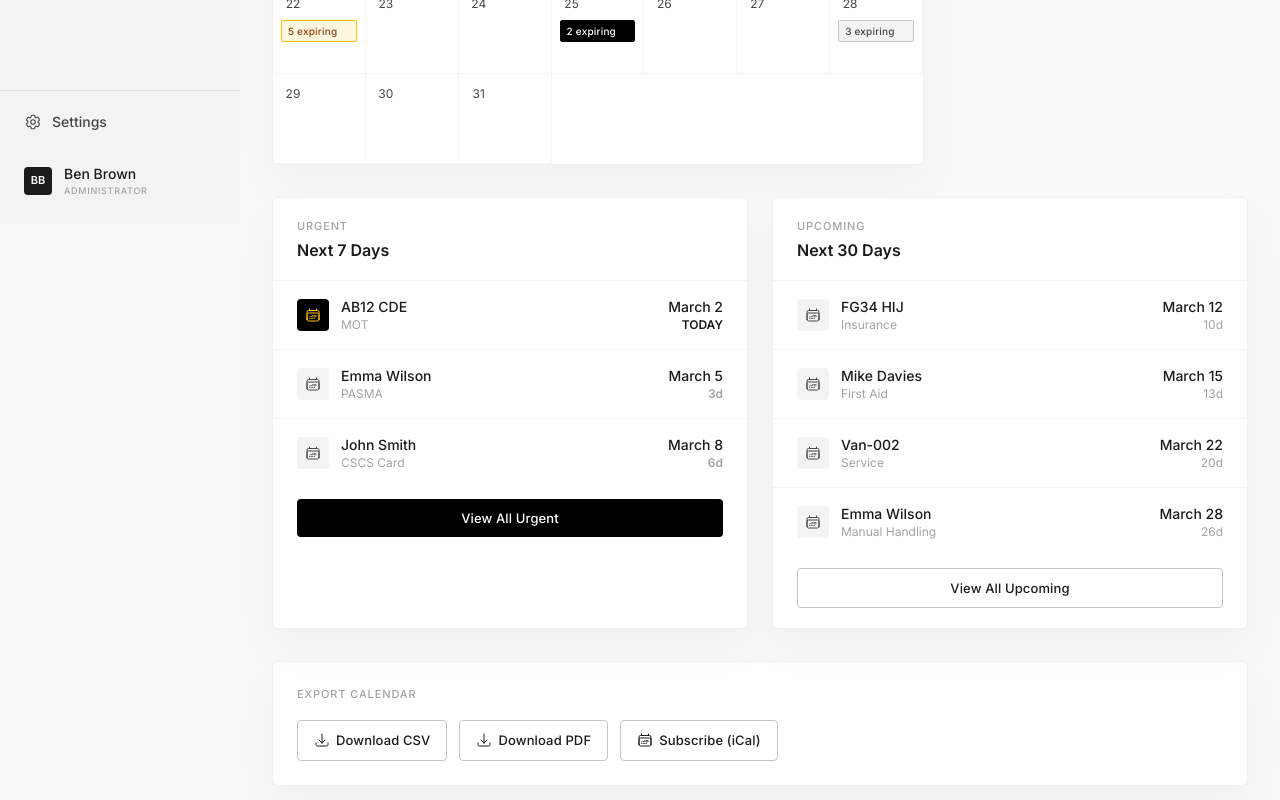
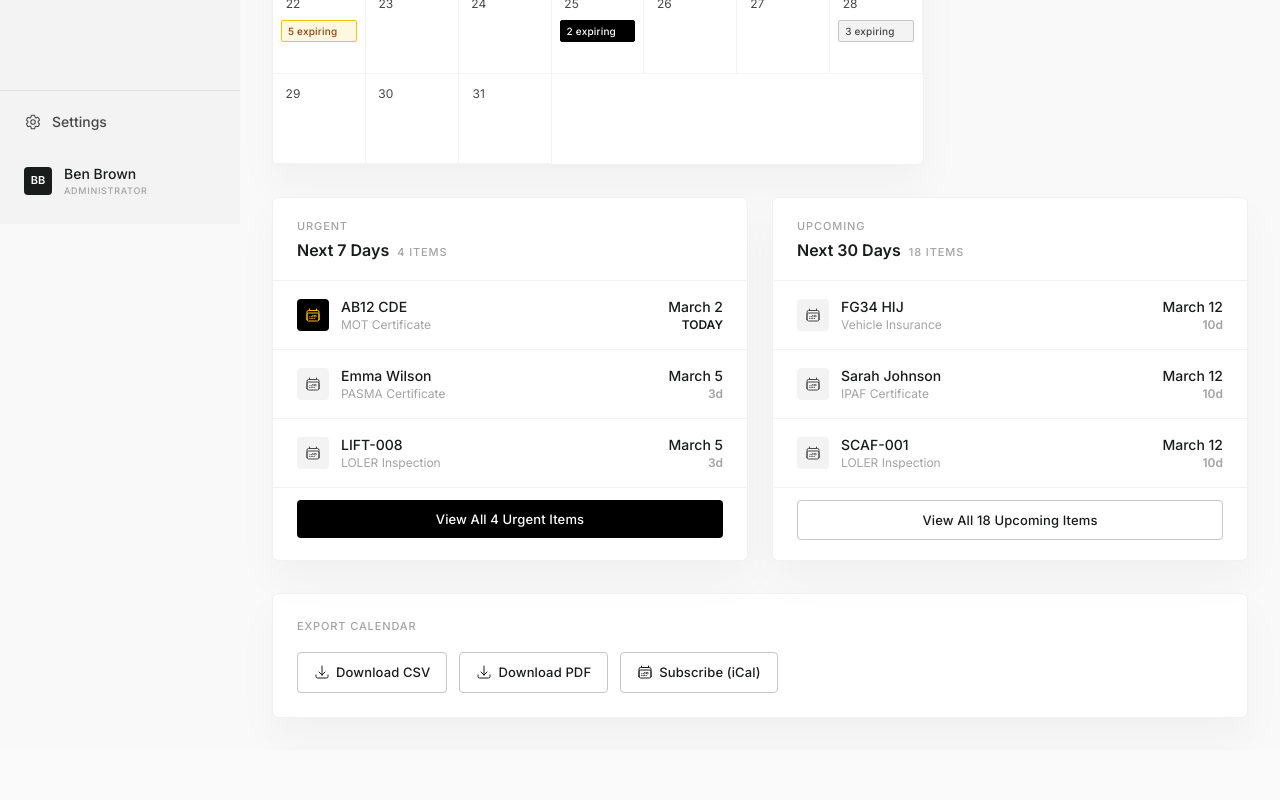
Before and after one commit to benjamingbrown064/hatsafe, a Next.js app: page /calendar in a window 1280 px wide. Shown: the part 576-1376 px from the top of the page. After the commit the page ends 1326 px from the top, so only its background shows below. Built offline with nearby package versions, Linux system fonts and the light colour scheme.

Commit message:
feat: calendar urgent/upcoming panels expand to show all items on click

```diff
--- a/app/calendar/page.tsx
+++ b/app/calendar/page.tsx
@@ -129,6 +129,8 @@ function ItemBadge({ status }: { status: string }) {
 function CalendarInner() {
   const today = new Date();
   const searchParams = useSearchParams();
+  const [showAllUrgent,   setShowAllUrgent]   = useState(false);
+  const [showAllUpcoming, setShowAllUpcoming] = useState(false);
   const [year,  setYear]  = useState(today.getFullYear());
   const [month, setMonth] = useState(today.getMonth()); // 0-indexed
   const [selectedDay, setSelectedDay] = useState<number | null>(() => {
@@ -323,25 +325,28 @@ function CalendarInner() {
           </div>
         </div>
 
-        {/* Upcoming list */}
-        <div className="grid grid-cols-1 lg:grid-cols-2 gap-6">
-          <div className="card-flush">
-            <div className="px-6 py-5" style={{ borderBottom: '1px solid #F3F3F3' }}>
-              <div className="label-sm mb-1">URGENT</div>
-              <h2 style={{ fontSize: '1rem' }}>Next 7 Days</h2>
-            </div>
-            <div>
-              {[
-                { date: `${months[month]} 2`,  entity: 'AB12 CDE',     type: 'MOT',       days: 0 },
-                { date: `${months[month]} 5`,  entity: 'Emma Wilson',  type: 'PASMA',     days: 3 },
-                { date: `${months[month]} 8`,  entity: 'John Smith',   type: 'CSCS Card', days: 6 },
-              ].map((item, i, arr) => (
-                <div key={i} className="flex items-center justify-between px-6 py-4"
-                  style={{ borderBottom: i < arr.length - 1 ? '1px solid #F3F3F3' : 'none' }}>
+        {/* Upcoming list — derived from expiryData */}
+        {(() => {
+          // Flatten all items across all days with their day number
+          const allItems = Object.entries(expiryData).flatMap(([dayStr, dayData]) =>
+            dayData.items.map(item => ({ ...item, day: parseInt(dayStr, 10) }))
+          ).sort((a, b) => a.day - b.day);
+
+          const urgentItems   = allItems.filter(i => i.daysLeft <= 7);
+          const upcomingItems = allItems.filter(i => i.daysLeft > 7 && i.daysLeft <= 30);
+          const PREVIEW = 3;
+
+          const visibleUrgent   = showAllUrgent   ? urgentItems   : urgentItems.slice(0, PREVIEW);
+          const visibleUpcoming = showAllUpcoming ? upcomingItems : upcomingItems.slice(0, PREVIEW);
+
+          function ItemRow({ item, critical }: { item: typeof allItems[0]; critical?: boolean }) {
+            return (
+              <div className="flex items-center justify-between px-6 py-4" style={{ borderBottom: '1px solid #F3F3F3' }}>
                 <div className="flex items-center gap-3">
                   <div className="w-8 h-8 flex items-center justify-center flex-shrink-0"
-                      style={{ backgroundColor: item.days === 0 ? '#000000' : '#F3F3F3', borderRadius: '4px' }}>
-                      <CalendarDaysIcon className="w-4 h-4" style={{ color: item.days === 0 ? '#FFC107' : '#474747' }} strokeWidth={1.5} />
+                    style={{ backgroundColor: critical ? '#000000' : '#F3F3F3', borderRadius: '4px' }}>
+                    <CalendarDaysIcon className="w-4 h-4"
+                      style={{ color: critical ? '#FFC107' : '#474747' }} strokeWidth={1.5} />
                   </div>
                   <div>
                     <div className="text-sm font-medium" style={{ color: '#1A1C1C' }}>{item.entity}</div>
@@ -349,55 +354,106 @@ function CalendarInner() {
                   </div>
                 </div>
                 <div className="text-right">
-                    <div className="text-sm font-medium" style={{ color: '#1A1C1C' }}>{item.date}</div>
-                    <div className="text-xs font-semibold" style={{ color: item.days === 0 ? '#1A1C1C' : '#A3A3A3' }}>
-                      {item.days === 0 ? 'TODAY' : `${item.days}d`}
+                  <div className="text-sm font-medium" style={{ color: '#1A1C1C' }}>
+                    {months[month]} {item.day}
+                  </div>
+                  <div className="text-xs font-semibold"
+                    style={{ color: item.daysLeft <= 0 ? '#1A1C1C' : '#A3A3A3' }}>
+                    {item.daysLeft <= 0 ? 'TODAY' : `${item.daysLeft}d`}
                   </div>
                 </div>
               </div>
-              ))}
+            );
+          }
+
+          return (
+            <div className="grid grid-cols-1 lg:grid-cols-2 gap-6">
+              {/* Next 7 days */}
+              <div className="card-flush">
+                <div className="px-6 py-5" style={{ borderBottom: '1px solid #F3F3F3' }}>
+                  <div className="label-sm mb-1">URGENT</div>
+                  <h2 style={{ fontSize: '1rem' }}>
+                    Next 7 Days
+                    <span className="ml-2 label-sm" style={{ color: '#A3A3A3' }}>
+                      {urgentItems.length} ITEM{urgentItems.length !== 1 ? 'S' : ''}
+                    </span>
+                  </h2>
                 </div>
+                <div>
+                  {urgentItems.length === 0 ? (
+                    <div className="px-6 py-8 text-center">
+                      <div className="label-sm" style={{ color: '#A3A3A3' }}>ALL CLEAR</div>
+                    </div>
+                  ) : (
+                    visibleUrgent.map((item, i) => (
+                      <ItemRow key={i} item={item} critical={item.daysLeft <= 0} />
+                    ))
+                  )}
+                </div>
+                {urgentItems.length > PREVIEW && (
                   <div className="px-6 pb-5 pt-3">
-              <button className="btn btn-black w-full text-sm">View All Urgent</button>
+                    <button
+                      className="btn btn-black w-full text-sm"
+                      onClick={() => setShowAllUrgent(v => !v)}>
+                      {showAllUrgent
+                        ? 'Show Less'
+                        : `View All ${urgentItems.length} Urgent Items`}
+                    </button>
                   </div>
+                )}
+                {urgentItems.length > 0 && urgentItems.length <= PREVIEW && (
+                  <div className="px-6 pb-5 pt-3">
+                    <button className="btn btn-black w-full text-sm" disabled style={{ opacity: 0.4 }}>
+                      All urgent items shown
+                    </button>
+                  </div>
+                )}
               </div>
 
+              {/* Next 30 days */}
               <div className="card-flush">
                 <div className="px-6 py-5" style={{ borderBottom: '1px solid #F3F3F3' }}>
                   <div className="label-sm mb-1">UPCOMING</div>
-              <h2 style={{ fontSize: '1rem' }}>Next 30 Days</h2>
+                  <h2 style={{ fontSize: '1rem' }}>
+                    Next 30 Days
+                    <span className="ml-2 label-sm" style={{ color: '#A3A3A3' }}>
+                      {upcomingItems.length} ITEM{upcomingItems.length !== 1 ? 'S' : ''}
+                    </span>
+                  </h2>
                 </div>
                 <div>
-              {[
-                { date: `${months[month]} 12`, entity: 'FG34 HIJ',    type: 'Insurance',  days: 10 },
-                { date: `${months[month]} 15`, entity: 'Mike Davies', type: 'First Aid',  days: 13 },
-                { date: `${months[month]} 22`, entity: 'Van-002',     type: 'Service',    days: 20 },
-                { date: `${months[month]} 28`, entity: 'Emma Wilson', type: 'Manual Handling', days: 26 },
-              ].map((item, i, arr) => (
-                <div key={i} className="flex items-center justify-between px-6 py-4"
-                  style={{ borderBottom: i < arr.length - 1 ? '1px solid #F3F3F3' : 'none' }}>
-                  <div className="flex items-center gap-3">
-                    <div className="w-8 h-8 flex items-center justify-center flex-shrink-0"
-                      style={{ backgroundColor: '#F3F3F3', borderRadius: '4px' }}>
-                      <CalendarDaysIcon className="w-4 h-4" style={{ color: '#474747' }} strokeWidth={1.5} />
+                  {upcomingItems.length === 0 ? (
+                    <div className="px-6 py-8 text-center">
+                      <div className="label-sm" style={{ color: '#A3A3A3' }}>NOTHING UPCOMING</div>
                     </div>
-                    <div>
-                      <div className="text-sm font-medium" style={{ color: '#1A1C1C' }}>{item.entity}</div>
-                      <div className="text-xs" style={{ color: '#A3A3A3' }}>{item.type}</div>
+                  ) : (
+                    visibleUpcoming.map((item, i) => (
+                      <ItemRow key={i} item={item} />
+                    ))
+                  )}
+                </div>
+                {upcomingItems.length > PREVIEW && (
+                  <div className="px-6 pb-5 pt-3">
+                    <button
+                      className="btn btn-secondary w-full text-sm"
+                      onClick={() => setShowAllUpcoming(v => !v)}>
+                      {showAllUpcoming
+                        ? 'Show Less'
+                        : `View All ${upcomingItems.length} Upcoming Items`}
+                    </button>
+                  </div>
+                )}
+                {upcomingItems.length > 0 && upcomingItems.length <= PREVIEW && (
+                  <div className="px-6 pb-5 pt-3">
+                    <button className="btn btn-secondary w-full text-sm" disabled style={{ opacity: 0.4 }}>
+                      All upcoming items shown
+                    </button>
+                  </div>
+                )}
               </div>
             </div>
-                  <div className="text-right">
-                    <div className="text-sm font-medium" style={{ color: '#1A1C1C' }}>{item.date}</div>
-                    <div className="text-xs" style={{ color: '#A3A3A3' }}>{item.days}d</div>
-                  </div>
-                </div>
-              ))}
-            </div>
-            <div className="px-6 pb-5 pt-3">
-              <button className="btn btn-secondary w-full text-sm">View All Upcoming</button>
-            </div>
-          </div>
-        </div>
+          );
+        })()}
 
         {/* Export */}
         <div className="card">
```
Lines whose indentation alone changed are shown as unchanged.
